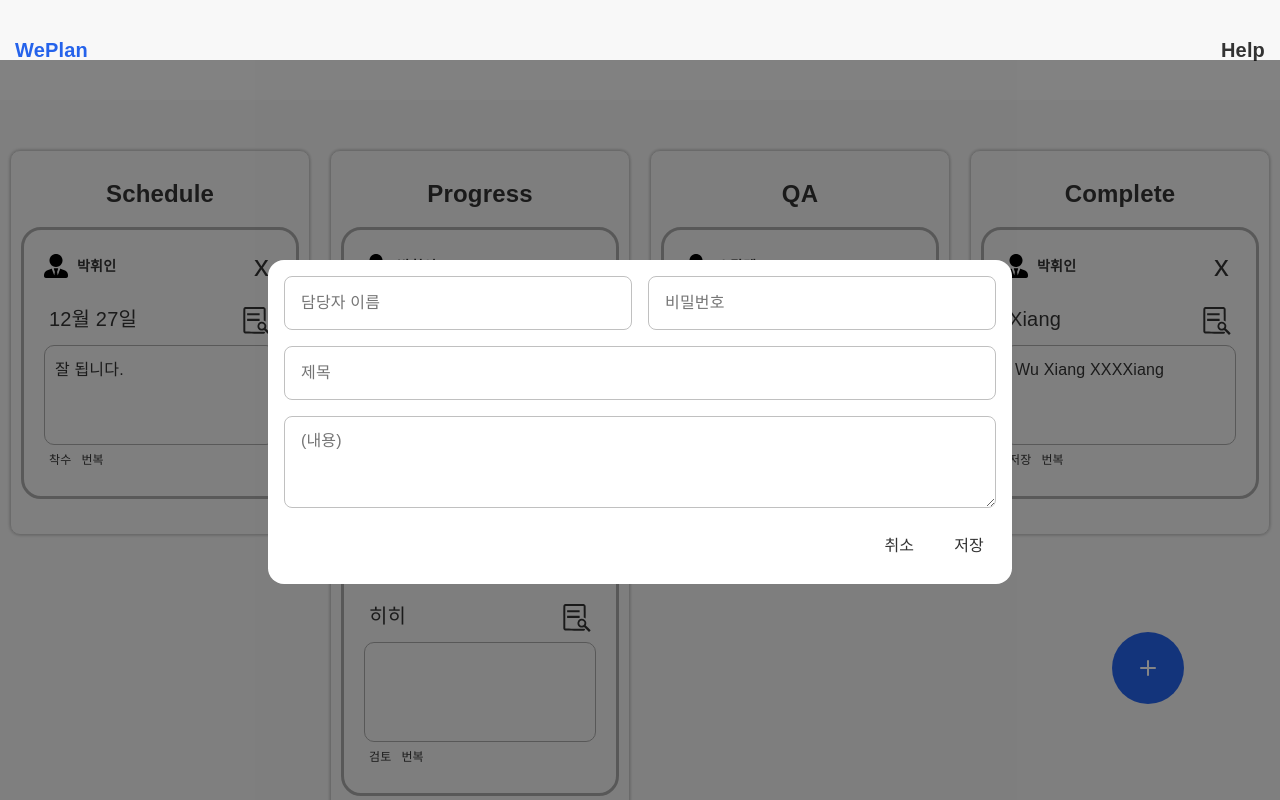
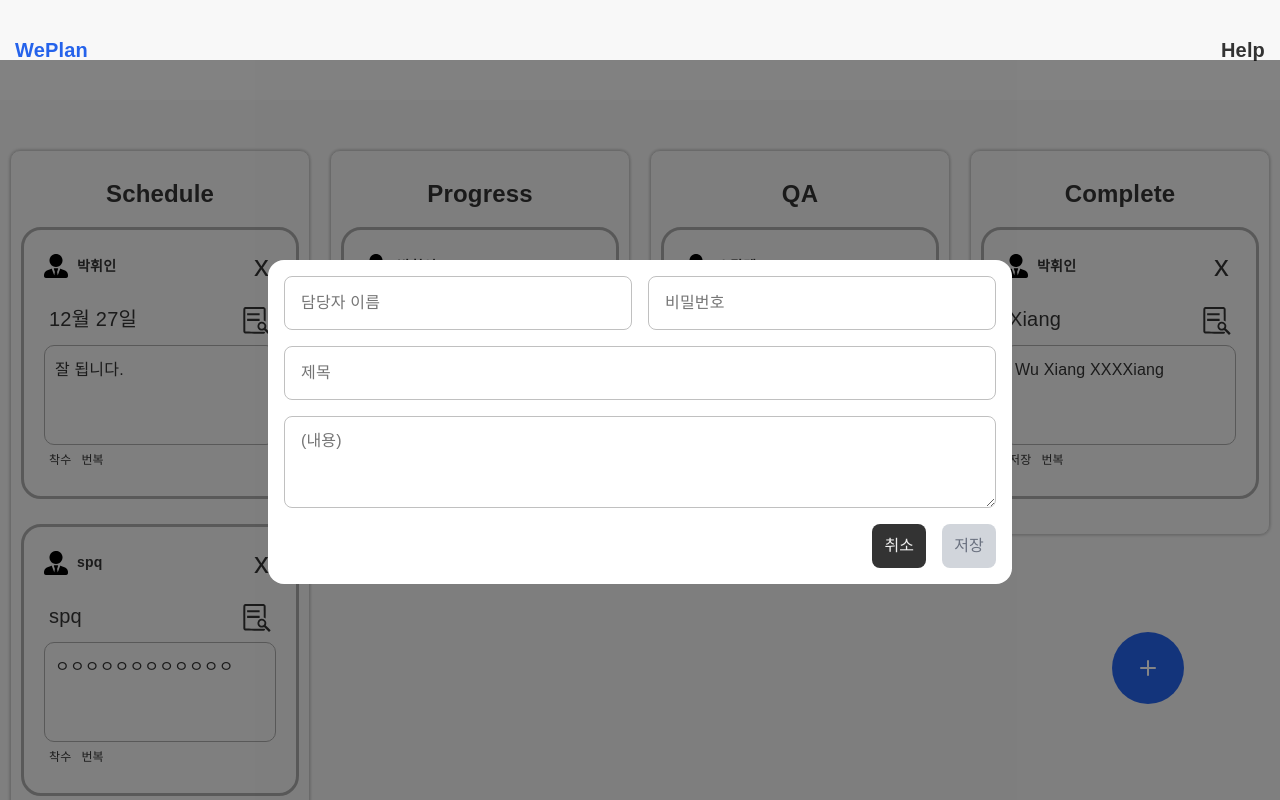
Before and after one commit to yunjunhojj/kanban-front, a React (Create React App) app: page / in a window 1280 px wide. Both pictures are taken after a click on the button 1148 px from the left and 668 px from the top of the page. Shown: the top 800 px of the page. Built offline with nearby package versions, Linux system fonts and the light colour scheme; data requests are answered from the project's data file.

Commit message:
Hotfix 유효성검사 Btn
- Modal Form, CommentCreate Btn 조건부 버튼 활성화 적용

```diff
--- a/db.json
+++ b/db.json
@@ -23,14 +23,6 @@
       "category": "working",
       "content": "오전 3시",
       "password": "111"
-    },
-    {
-      "id": "4ow3G9w0VHfQuAyEWqdVE",
-      "name": "히히",
-      "title": "히히",
-      "category": "working",
-      "content": "",
-      "password": "123123"
     },
     {
       "id": "Vz-rRRG"
@@ -68,6 +60,14 @@
       "category": "validate",
       "content": "용용\n",
       "password": "1234"
+    },
+    {
+      "id": "rxMjYcQARWVBnGIa9xhE7",
+      "name": "spq",
+      "title": "spq",
+      "category": "todo",
+      "content": "ㅇㅇㅇㅇㅇㅇㅇㅇㅇㅇㅇㅇ",
+      "password": "spq"
     }
   ],
   "comments": [
@@ -91,6 +91,13 @@
       "name": "휘인",
       "comment": "input에 공백 상태에서 댓글 작성 클릭 시, 작동은 하지 않으나 alret가 뜨지 않습니다.hotfix 해야 할 것 같습니다.",
       "password": "1234"
+    },
+    {
+      "id": "VzN4RoIMoOX_9ynZYFlZ6",
+      "boardId": "eGqrJAU_fZlbr_GrFtv59",
+      "name": " ",
+      "comment": " ",
+      "password": " "
     }
   ]
 }
--- a/src/components/CommentCreate.jsx
+++ b/src/components/CommentCreate.jsx
@@ -20,16 +20,18 @@ const CommentCreateStyled = styled.div`
   .custom-btn {
     margin: 0.3125rem 0;
     font-size: 1rem;
+
     background-color: ${(props) =>
       props.postEnabled && props.patchEnabled ? "#fff" : "#D1D5DB"};
     color: ${(props) =>
       props.postEnabled && props.patchEnabled ? "#111827" : "#6B7280"};
+
     padding: 0.5rem 0.75rem;
     border-radius: 0.5rem;
     cursor: pointer;
     :hover {
       color: ${(props) =>
-        props.postEnabled && props.patchEnabled ? "#2563eb" : "#6B7280"};
+        props.postEnabled && props.patchEnabled ? "#f2f2f2" : "#6B7280"};
     }
   }
   .container {
@@ -40,13 +42,19 @@ const CommentCreateStyled = styled.div`
       bottom: -0.3125rem;
       right: 0;
       transition-duration: 0.3s;
-      color: #f2f2f2;
-      background-color: #333;
-      :hover {
+      /* color: #f2f2f2;
+      background-color: #333; */
+
+      background-color: ${(props) =>
+        props.postEnabled && props.patchEnabled ? "#fff" : "#D1D5DB"};
+      color: ${(props) =>
+        props.postEnabled && props.patchEnabled ? "#111827" : "#6B7280"};
+
+      /* :hover {
         color: #2563eb;
         background: #f2f2f2;
         box-shadow: 0.1875rem 0.1875rem 0.1875rem rgba(0, 0, 0, 0.5);
-      }
+      } */
     }
   }
   .custom-input {
--- a/src/components/CreateBoardModal.jsx
+++ b/src/components/CreateBoardModal.jsx
@@ -65,6 +65,13 @@ const CreateBoardModalStyled = styled.div`
       border: none;
       box-sizing: border-box;
       cursor: pointer;
+
+      background-color: ${(props) => (props.postEnabled ? "#333" : "#D1D5DB")};
+      color: ${(props) => (props.postEnabled ? "#f2f2f2" : "#6B7280")};
+    }
+    .modal-btn-item.cancel-btn {
+      background-color: #333;
+      color: #f2f2f2;
     }
   }
   .text-area {
@@ -94,6 +101,8 @@ const CreateBoardModal = () => {
     resetContent();
   };
 
+  const postEnabled = [name, password, title, content].every(Boolean);
+
   const handleSubmitBoard = (e) => {
     e.preventDefault();
     const newBoard = {
@@ -116,7 +125,9 @@ const CreateBoardModal = () => {
     openScroll();
   };
   return (
-    <CreateBoardModalStyled visibility={modalVisibility ? "show" : null}>
+    <CreateBoardModalStyled
+      postEnabled={postEnabled}
+      visibility={modalVisibility ? "show" : null}>
       <div className="modal">
         <div className="user-info">
           <input
@@ -153,16 +164,17 @@ const CreateBoardModal = () => {
           id="content"
           placeholder="(내용)"
           value={content}
-          onChange={(e) => handleOnChangeContent(e)}
-        ></textarea>
+          onChange={(e) => handleOnChangeContent(e)}></textarea>
         <div className="modal-btn-container">
-          <button className="modal-btn-item" onClick={() => cancelPostBoard()}>
+          <button
+            className="modal-btn-item cancel-btn"
+            onClick={() => cancelPostBoard()}>
             취소
           </button>
           <button
             className="modal-btn-item"
-            onClick={(e) => handleSubmitBoard(e)}
-          >
+            disabled={!postEnabled}
+            onClick={(e) => handleSubmitBoard(e)}>
             저장
           </button>
         </div>
```
